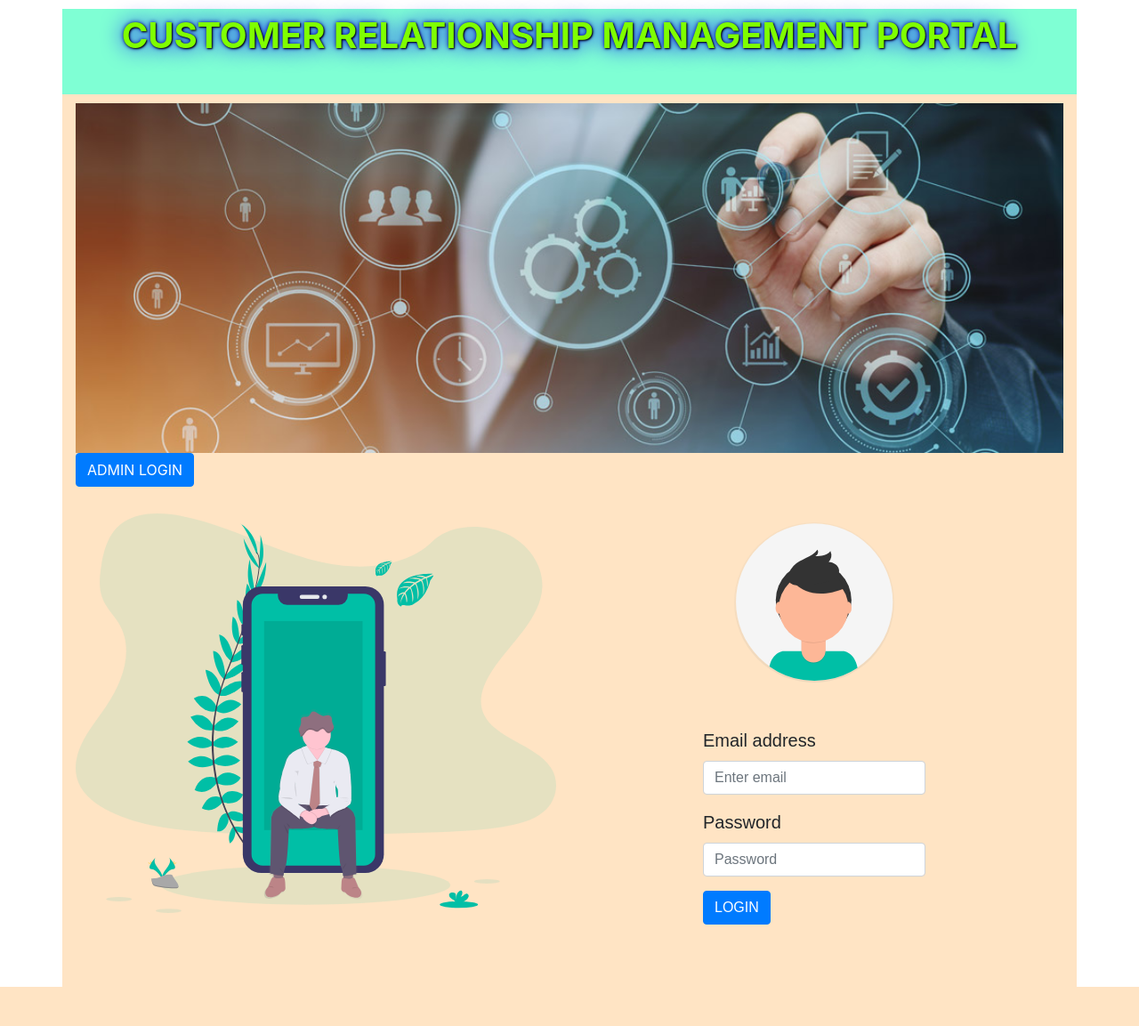
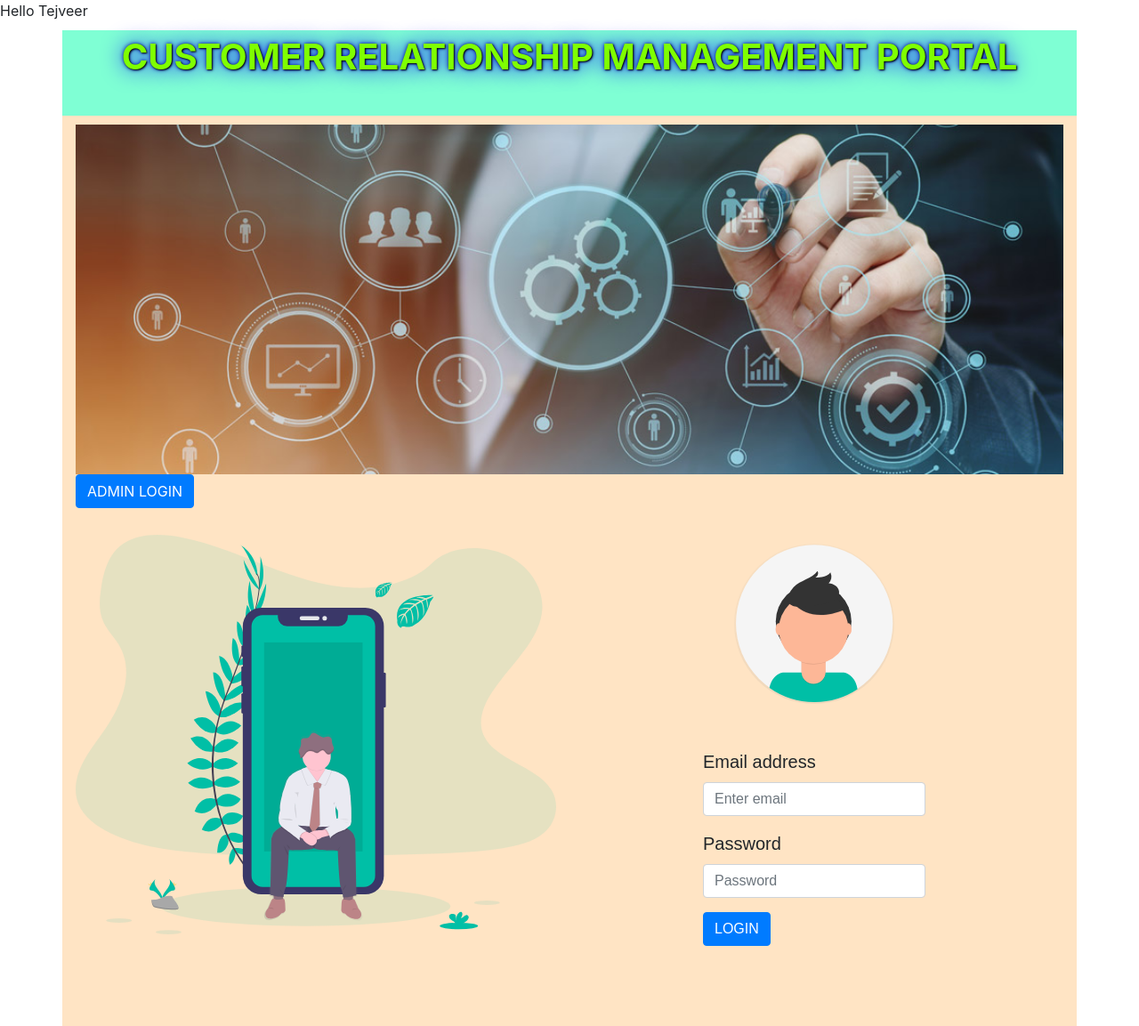
Before and after one commit to LearnTheGithub/CRMP, a PHP site: page / in a window 1280 px wide. Shown: the whole page at 89% size. Before the commit the page ends 1109 px from the top, so only its background shows below. Run offline with PHP 8.4, Linux system fonts and the light colour scheme.

Commit message:
Added tejveer name

```diff
--- a/index.php
+++ b/index.php
@@ -1,4 +1,4 @@
-
+Hello Tejveer
  <?php
 session_start();
 $message = "";
```
